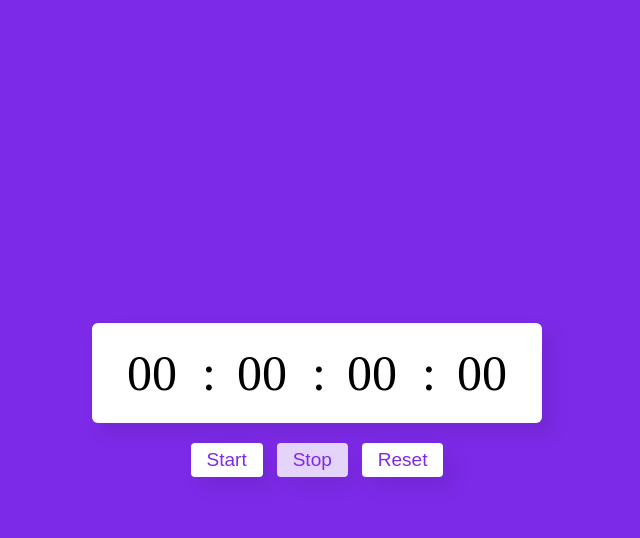
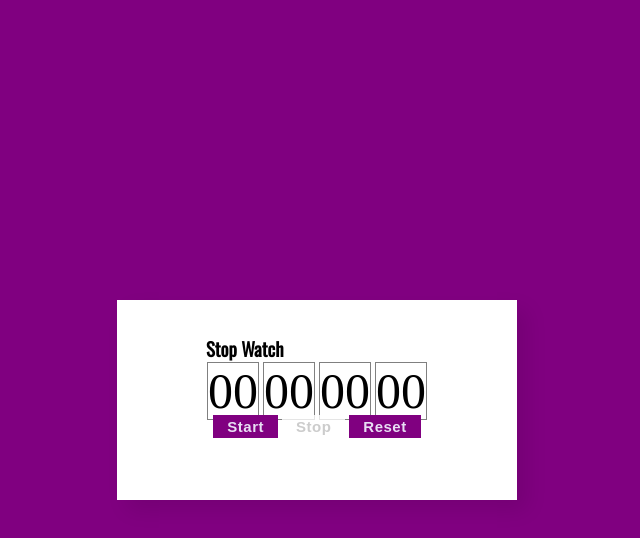
Before and after one commit to raianibnfaiz/stopwatch-with-javascript, a plain HTML site: page index.html in a window 1280 px wide. Both pictures are taken after a click on the button "Stop". Shown: the whole page, without its empty margins (323-963 px from the left). Drawn offline with nearby package versions, Linux system fonts and the light colour scheme; a web font is replaced by a local one.

Commit message:
google font added star stop reset button funtioned successfully star stop and reset function added on script file

```diff
--- a/index.html
+++ b/index.html
@@ -11,15 +11,19 @@
 
 <body>
     <div class="container">
+
         <div class="time">
+            <div class="title">
+                <h3>Stop Watch</h3>
+            </div>
+            <div class="digit">
                 <span class="hour">00</span>
-            <span class="colon">:</span>
+
                 <span class="minute">00</span>
-            <span class="colon">:</span>
+
                 <span class="second">00</span>
-            <span class="colon">:</span>
+
                 <span class="millisecond">00</span>
-
             </div>
             <div class="buttons">
                 <button class="start">Start</button>
@@ -27,6 +31,8 @@
                 <button class="reset">Reset</button>
             </div>
         </div>
+
+    </div>
     <script src="script.js"></script>
 </body>
 
--- a/script.js
+++ b/script.js
@@ -1,7 +1,7 @@
-let hr = 0;
-let min = 0;
-let sec = 0;
-let ms = 0;
+let hr = "0" + 0;
+let min = "0" + 0;
+let sec = "0" + 0;
+let ms = "0" + 0;
 let startTimer;
 const startBtn = document.querySelector(".start");
 const stopBtn = document.querySelector(".stop");
@@ -20,7 +20,18 @@ function start() {
         ms = ms < 10 ? "0" + ms : ms;
         if (ms == 100) {
             sec++;
+            sec = sec < 10 ? "0" + sec : sec;
             ms = "0" + 0;
+        }
+        if (sec == 60) {
+            min++;
+            min = min < 10 ? "0" + min : min;
+            sec = "0" + 0;
+        }
+        if (min == 60) {
+            hr++;
+            hr = hr < 10 ? "0" + hr : hr;
+            min = "0" + 0;
         }
 
         putValue();
@@ -28,13 +39,19 @@ function start() {
 }
 function stop() {
     startBtn.classList.remove("active");
-    stopBtn.classList.add("stopActive")
+    stopBtn.classList.add("stopActive");
+    clearInterval(startTimer);
 }
 function reset() {
     startBtn.classList.remove("active");
-    stopBtn.classList.remove("stopActive")
+    stopBtn.classList.remove("stopActive");
+    clearInterval(startTimer);
+    hr = min = sec = ms = "0" + 0;
+    putValue();
 }
 function putValue() {
     document.querySelector(".millisecond").innerText = ms;
     document.querySelector(".second").innerText = sec;
+    document.querySelector(".minute").innerText = min;
+    document.querySelector(".hour").innerText = hr;
 }
--- a/style.css
+++ b/style.css
@@ -1,3 +1,5 @@
+@import url('https://fonts.googleapis.com/css2?family=Concert+One&family=Do+Hyeon&family=Josefin+Sans&family=Kanit:wght@300;800&family=Lobster&family=Luckiest+Guy&family=Mate+SC&family=Oswald&family=Outfit:wght@300&family=Pacifico&family=Poppins:wght@400;500&family=Roboto+Condensed:wght@300;400&family=Secular+One&family=Yeseva+One&display=swap');
+
 * {
     margin: 0;
     padding: 0;
@@ -10,62 +12,86 @@ body {
     display: flex;
     align-items: center;
     justify-content: center;
-    background: #7D2Ae8;
+    background: #800080;
 
 
 }
 
 .container {
     user-select: none;
+
+}
+
+.digit {
+    margin: 0 20px;
+    font-family: 'Mate SC', serif;
+}
+
+.title {
+    margin-left: 19px;
+    font-family: 'Oswald', sans-serif;
 }
 
 .container .time {
-    height: 100px;
+    height: 200px;
+
     background: #fff;
-    display: flex;
+    display: inline-block;
     align-items: center;
     justify-content: center;
-    border-radius: 6px;
+
     box-shadow: 10px 10px 20px rgba(0, 0, 0, 0.09);
-    padding: 0 10px;
+    padding: 35px 70px;
 }
 
 .container .time span {
-    width: 100px;
+    width: 150px;
     text-align: center;
     font-size: 50px;
     font-weight: 500;
+    border: 0.5px solid gray;
+    margin-left: 0px;
+
 }
 
-.time span.colon {
-    width: 10px;
-}
+
 
 .container .buttons {
     text-align: center;
-    margin-top: 20px;
+    margin-top: -5px;
+    margin-right: 1px;
+    margin-left: 1px;
+
 }
 
 .buttons button {
-    padding: 6px 16px;
+    padding: 3px 14px;
     outline: none;
     border: none;
-    margin: 0 5px;
-    color: #7D2Ae8;
-    background: #fff;
-    font-size: 19px;
-    font-weight: 500;
-    border-radius: 4px;
+
+    color: #e8def4;
+    background: #800080;
+    font-size: 15px;
+    font-weight: 600;
+    letter-spacing: 0.5px;
     cursor: pointer;
-    box-shadow: 10px 10px 20px rgba(0, 0, 0, 0.09);
+
 }
 
 .buttons button.active {
     cursor: not-allowed;
+
     opacity: 0.8;
+    color: #c0c0c0;
+    background-color: #ffffff;
+
 }
 
 .buttons button.stopActive {
     cursor: not-allowed;
+
     opacity: 0.8;
+    color: #c0c0c0;
+    background-color: #ffffff;
+
 }
```
Lines whose indentation alone changed are shown as unchanged.
